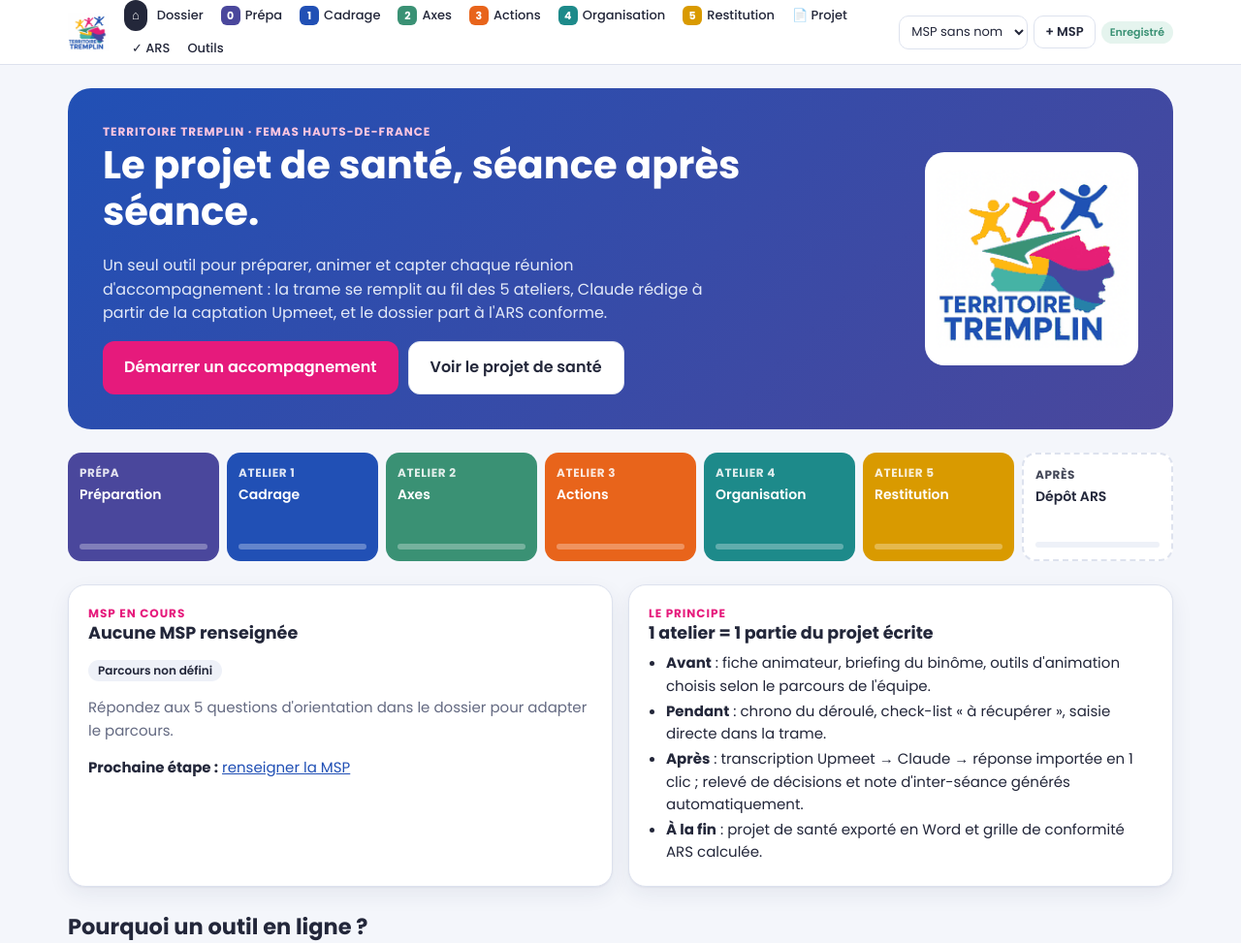
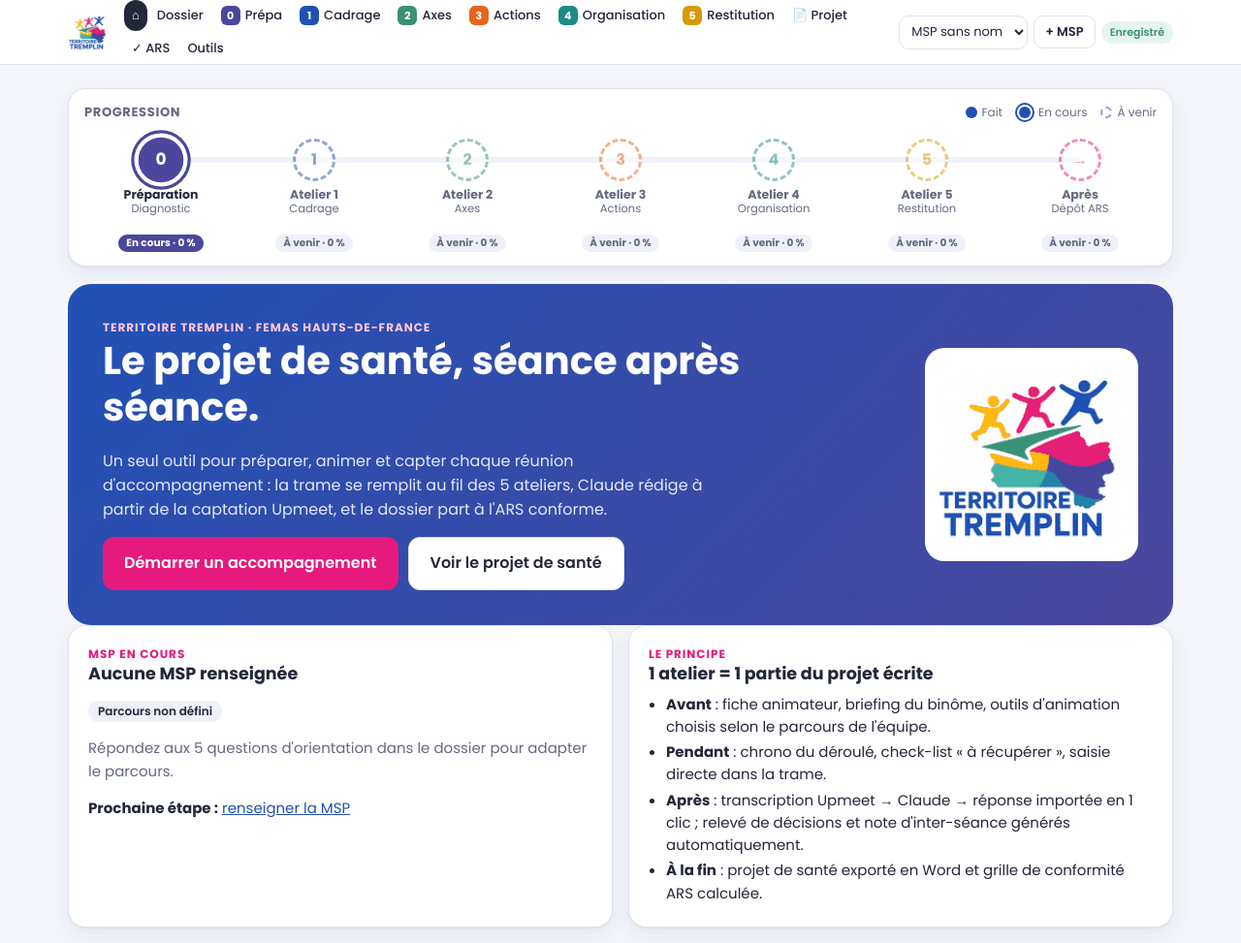
Before and after one commit to FEMASHDF/projet-sante-tremplin, a plain HTML site: page index.html in a window 1280 px wide. Shown: the top 973 px of the page at 97% size. Drawn offline with nearby package versions, Linux system fonts and the light colour scheme.

Commit message:
Frise chronologique colorée de la progression (fait / en cours / à venir)

```diff
--- a/app.js
+++ b/app.js
@@ -84,6 +84,7 @@
     .concat([["projet", "📄 Projet", ""], ["conformite", "✓ ARS", ""], ["outils", "Outils", ""]]);
 
   function renderNav() {
+    renderFrise();
     const cur = (location.hash || "#accueil").slice(1).split("/")[0];
     $("#navsteps").innerHTML = VIEWS.map(([id, label, num, col]) => {
       const p = num !== "" ? progress(id) : 0;
@@ -91,6 +92,26 @@
     }).join("");
     const sel = $("#dossierSel");
     sel.innerHTML = Object.values(store.dossiers).map((d) => `<option value="${d.id}" ${d.id === store.current ? "selected" : ""}>${esc(d.m.msp || "MSP sans nom")}</option>`).join("");
+  }
+
+  /* ---------------- FRISE CHRONOLOGIQUE ----------------
+     Une couleur fixe par étape ; l'état (fait / en cours / à venir) se lit à la forme :
+     pastille pleine = fait, pastille cerclée = en cours, pastille pâle en pointillés = à venir.
+     Une étape est « faite » à partir de 80 % de complétude (même seuil que « Prochaine étape »). */
+  function stages() {
+    const dates = st.m.dates || {};
+    const arr = SEANCES.map((s) => ({ id: s.id, lbl: s.id === "s0" ? "Préparation" : "Atelier " + s.num, titre: s.id === "s0" ? "Diagnostic" : s.titre, col: s.couleur, num: s.num, p: progress(s.id), date: dates[s.id] }));
+    arr.push({ id: "conformite", lbl: "Après", titre: "Dépôt ARS", col: "var(--c6)", num: "→", p: confScore().pct, date: "" });
+    let found = false;
+    arr.forEach((x) => { if (!found && x.p < 80) { x.state = "cur"; found = true; } else x.state = found ? "todo" : "done"; });
+    return arr;
+  }
+  function renderFrise() {
+    const box = $("#frise"); if (!box) return;
+    const cur = (location.hash || "#accueil").slice(1).split("/")[0];
+    const lab = { done: "✓ Fait", cur: "En cours", todo: "À venir" };
+    box.innerHTML = `<div class="frise"><div class="ft"><b>Progression${st.m.msp ? " · " + esc(st.m.msp) : ""}</b><div class="lg"><span><i></i>Fait</span><span><i class="cur"></i>En cours</span><span><i class="todo"></i>À venir</span></div></div>
+      <div class="fl">${stages().map((x) => `<a class="fz ${x.state} ${cur === x.id ? "on" : ""}" href="#${x.id}" style="--c:${x.col}" title="${esc(x.lbl)} · ${x.p} %"><div class="d">${x.state === "done" ? "✓" : esc(x.num)}</div><b>${esc(x.lbl)}</b><span>${esc(x.titre)}</span><span>${x.date ? new Date(x.date + "T12:00").toLocaleDateString("fr-FR", { day: "numeric", month: "short" }) : "&nbsp;"}</span><em>${lab[x.state]}${x.state !== "done" ? " · " + x.p + " %" : ""}</em></a>`).join("")}</div></div>`;
   }
 
   /* ---------------- HELPERS RENDU ---------------- */
@@ -115,7 +136,6 @@
   /* ---------------- VUES ---------------- */
   function viewAccueil() {
     const p = profil();
-    const steps = SEANCES.map((s) => `<a class="pstep" href="#${s.id}" style="--c:${s.couleur}"><b>${s.id === "s0" ? "Prépa" : "Atelier " + s.num}</b><span>${esc(s.titre)}</span><small style="opacity:.85">${st.m.dates && st.m.dates[s.id] ? new Date(st.m.dates[s.id] + "T12:00").toLocaleDateString("fr-FR") : ""}</small><div class="bar"><i style="width:${progress(s.id)}%"></i></div></a>`).join("");
     return `
     <div class="hero">
       <div>
@@ -129,7 +149,6 @@
       </div>
       <div class="logo"><img src="logo-tremplin.png" alt="Territoire Tremplin"></div>
     </div>
-    <div class="process">${steps}<a class="pstep light" href="#conformite"><b>Après</b><span>Dépôt ARS</span><div class="bar"><i style="width:${confScore().pct}%"></i></div></a></div>
     <div class="grid g2">
       <div class="card">
         <div class="eyebrow">MSP en cours</div>
@@ -933,6 +952,7 @@ ${st.f["_transcript_" + s.id] || "[colle ici la transcription Upmeet ou tes note
   }
   function rerender(keepScroll) { const y = window.scrollY; render(); if (keepScroll) window.scrollTo(0, y); }
   function updateProgress() {
+    renderFrise();
     SEANCES.forEach((s) => { const p = progress(s.id); const a = $("#prog-" + s.id), b = $("#progbar-" + s.id); if (a) a.textContent = p + " %"; if (b) b.style.width = p + "%"; });
   }
   window.addEventListener("hashchange", () => { render(); window.scrollTo(0, 0); });
--- a/index.html
+++ b/index.html
@@ -17,7 +17,7 @@
   --violet:#4a479c; --ciel:#1f84cf; --bg:#f4f6fb; --surface:#fff; --surface2:#eef1f8; --line:#dde2ee;
   --ink:#23273a; --muted:#646a82; --ok:#3a9174; --warn:#d97706; --err:#c62828;
   --shadow:0 1px 2px rgba(30,40,80,.06),0 8px 22px rgba(30,40,80,.07);
-  --c0:#4a479c; --c1:#2150b5; --c2:#3a9174; --c3:#e8641b; --c4:#1d8a8a; --c5:#d99a00;
+  --c0:#4a479c; --c1:#2150b5; --c2:#3a9174; --c3:#e8641b; --c4:#1d8a8a; --c5:#d99a00; --c6:#e61a7c;
 }
 *{box-sizing:border-box}
 html{scroll-behavior:smooth}
@@ -37,7 +37,7 @@ nav.top .wrap{display:flex;align-items:center;gap:10px;min-height:62px;flex-wrap
 .steps a:hover{background:var(--surface2)}
 .steps a.on{background:var(--ink);color:#fff}
 .steps a .n{display:inline-grid;place-items:center;width:20px;height:20px;border-radius:6px;background:var(--c,var(--bleu));color:#fff;font-size:11px;font-weight:700}
-.steps a .n.done{background:var(--ok)}
+.steps a .n.done{background:var(--c,var(--bleu))}
 .dsel{display:flex;gap:6px;align-items:center;white-space:nowrap}
 .dsel select{border:1px solid var(--line);border-radius:10px;padding:6px 8px;max-width:170px;background:#fff;font-size:13px}
 .savepill{font-size:11px;padding:3px 9px;border-radius:999px;background:#e5f4ee;color:var(--ok);font-weight:600;white-space:nowrap}
@@ -77,6 +77,30 @@ section.view.on{display:block}
 .pstep .bar i{display:block;height:100%;background:#fff}
 .pstep.light{background:#fff;color:var(--ink);border:2px dashed var(--line)}
 .pstep.light .bar{background:var(--surface2)} .pstep.light .bar i{background:var(--vert)}
+/* FRISE chronologique */
+.frise{background:#fff;border:1px solid var(--line);border-radius:18px;box-shadow:var(--shadow);padding:14px 16px 10px;margin:0 0 18px}
+.frise .ft{display:flex;align-items:center;justify-content:space-between;gap:10px;flex-wrap:wrap;margin-bottom:8px}
+.frise .ft b{font-size:13px;text-transform:uppercase;letter-spacing:.05em;color:var(--muted)}
+.frise .lg{display:flex;gap:14px;font-size:12px;color:var(--muted);flex-wrap:wrap}
+.frise .lg i{display:inline-block;width:12px;height:12px;border-radius:50%;margin-right:5px;vertical-align:-2px;background:var(--bleu)}
+.frise .lg i.cur{box-shadow:0 0 0 2px #fff,0 0 0 4px var(--bleu);margin-right:8px;margin-left:3px}
+.frise .lg i.todo{background:#fff;border:2px dashed var(--bleu);opacity:.55}
+.frise .fl{display:flex;overflow-x:auto;scrollbar-width:thin;padding:9px 0 4px}
+.fz{flex:1 0 0;min-width:96px;position:relative;text-align:center;text-decoration:none;color:var(--ink);padding:0 2px}
+.fz::before{content:"";position:absolute;top:19px;left:-50%;width:100%;height:6px;background:var(--surface2);z-index:0}
+.fz:first-child::before{display:none}
+.fz.done::before,.fz.cur::before{background:var(--c)}
+.fz .d{position:relative;z-index:1;width:44px;height:44px;border-radius:50%;margin:0 auto 6px;display:grid;place-items:center;font-weight:700;font-size:16px;color:#fff;background:var(--c);transition:.2s}
+.fz.cur .d{box-shadow:0 0 0 4px #fff,0 0 0 7px var(--c);transform:scale(1.06)}
+.fz.todo .d{background:#fff;color:var(--c);border:3px dashed var(--c);opacity:.5}
+.fz:hover .d{opacity:1}
+.fz b{display:block;font-size:12.5px;line-height:1.2}
+.fz span{display:block;font-size:11.5px;color:var(--muted);line-height:1.25}
+.fz.todo b{color:var(--muted)}
+.fz em{display:inline-block;white-space:nowrap;font-style:normal;font-size:10.5px;font-weight:700;padding:1px 8px;border-radius:999px;margin-top:4px;background:var(--surface2);color:var(--muted)}
+.fz.done em{color:var(--c);background:transparent;border:1px solid var(--c)}
+.fz.cur em{background:var(--c);color:#fff}
+.fz.on b{text-decoration:underline;text-underline-offset:3px}
 /* STEPHEAD */
 .stephead{display:flex;gap:18px;align-items:center;background:var(--c);color:#fff;border-radius:20px;padding:20px 24px;margin-bottom:16px}
 .stephead .num{width:58px;height:58px;border-radius:16px;background:rgba(255,255,255,.18);display:grid;place-items:center;font-size:28px;font-weight:700;flex:none}
@@ -188,7 +212,7 @@ footer b{color:#fff}
   </div>
 </nav>
 
-<main><div class="wrap" id="app"></div></main>
+<main><div class="wrap noprint" id="frise"></div><div class="wrap" id="app"></div></main>
 
 <footer>
   <div class="wrap">
```
